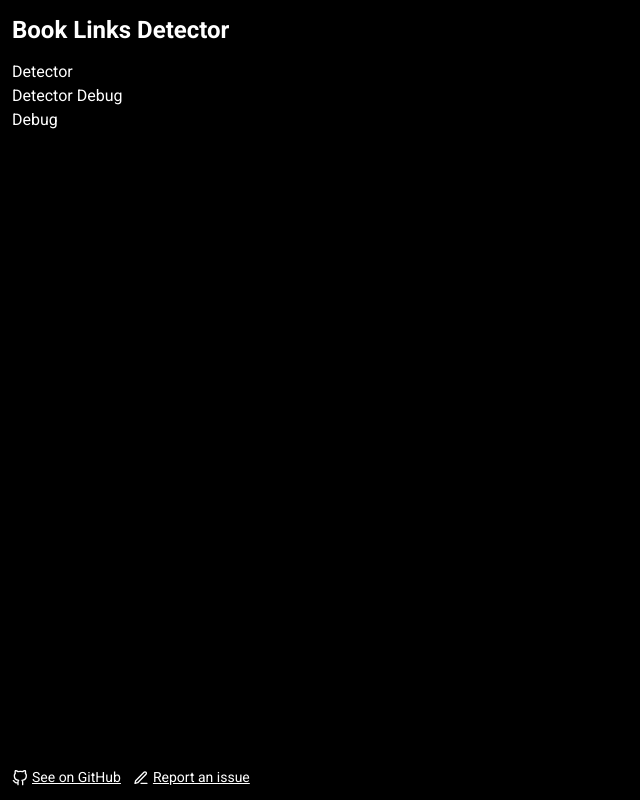
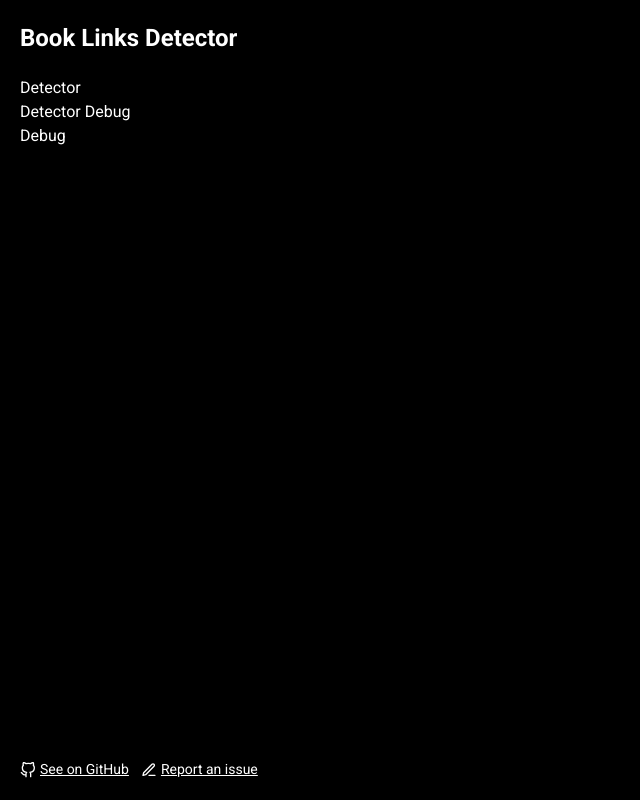
Before and after one commit to trekhleb/links-detector, a React (Create React App) app: page / in a window 1280 px wide. Shown: the whole page, without its empty margins (0-640 px from the left). Built offline with nearby package versions, Linux system fonts and the light colour scheme.

Commit message:
Do smth.

```diff
--- a/src/components/screens/HomeScreen.tsx
+++ b/src/components/screens/HomeScreen.tsx
@@ -6,11 +6,11 @@ import Footer from '../shared/Footer';
 
 function HomeScreen(): React.ReactElement {
   return (
-    <div className="min-h-screen flex flex-col p-3">
-      <header className="mb-3">
+    <div className="min-h-screen flex flex-col p-5">
+      <header className="mb-5">
         <Header />
       </header>
-      <section className="flex-grow mb-3">
+      <section className="flex-grow mb-5">
         <MainNavigation />
       </section>
       <footer>
--- a/src/components/shared/HyperLink.tsx
+++ b/src/components/shared/HyperLink.tsx
@@ -33,7 +33,7 @@ function HyperLink(props: HyperLinkProps): React.ReactElement {
   ) : children;
 
   return (
-    <a href={to} className={`underline text-sm ${className}`}>
+    <a href={to} className={`hover:text-yellow-500 underline text-sm ${className}`}>
       {linkContent}
     </a>
   );
```
